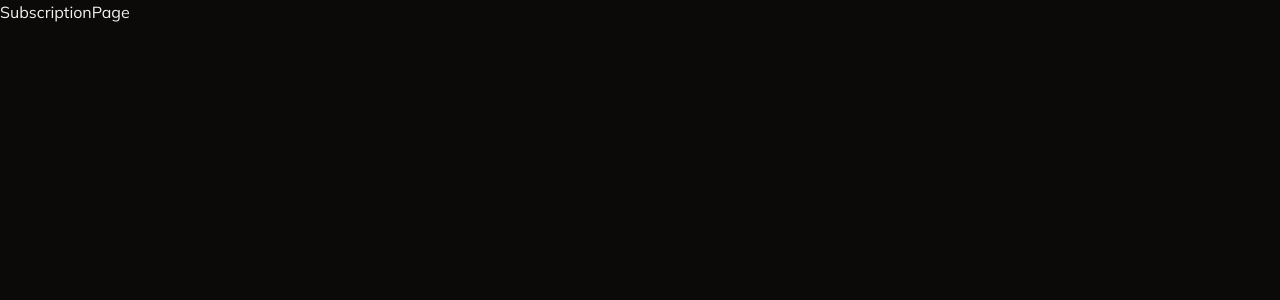
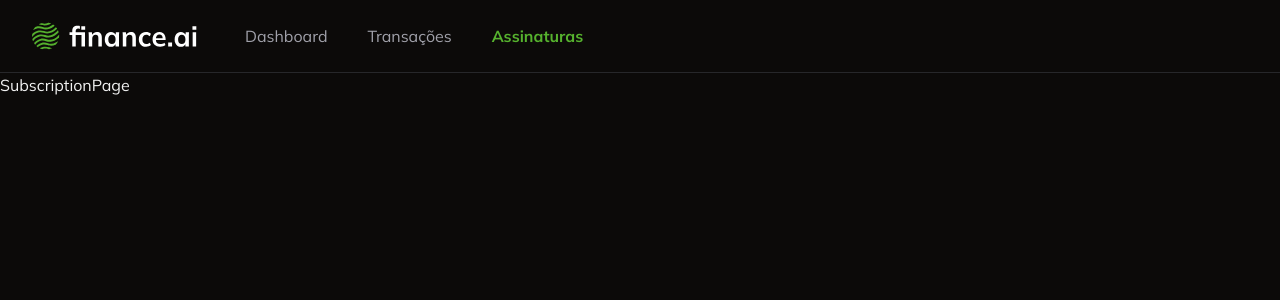
Before and after one commit to MDSLuciano/finance-ai, a Next.js app: page /subscription in a window 1280 px wide. Shown: the top 300 px of the page. Built offline with nearby package versions, Linux system fonts and the light colour scheme.

Commit message:
feat: add navbar component

```diff
--- /dev/null
+++ b/app/_components/navbar.tsx
@@ -0,0 +1,41 @@
+"use client";
+
+import { UserButton } from "@clerk/nextjs";
+import Image from "next/image";
+import Link from "next/link";
+import { usePathname } from "next/navigation";
+
+const NavBar = () => {
+    const pathname = usePathname()
+    return (
+        <nav className="flex justify-between border-b border-solid px-8 py-4 ">
+            {/* ESQUERDA */}
+            <div className="flex items-center gap-10">
+                <Image src="/logo.svg" width={173} height={39} alt="Finance AI" />
+
+                <Link href="/" className={
+                    pathname === "/"
+                        ? "text-primary font-bold"
+                        : "text-muted-foreground"
+                }>Dashboard</Link>
+
+                <Link href="/transactions" className={
+                    pathname === "/transactions"
+                        ? "text-primary font-bold"
+                        : "text-muted-foreground"
+                }>Transações</Link>
+
+                <Link href="/subscription" className={
+                    pathname === "/subscription"
+                        ? "text-primary font-bold"
+                        : "text-muted-foreground"
+                }>Assinaturas</Link>
+
+            </div>
+            {/* DIREITA */}
+            <UserButton showName />
+        </nav>
+    );
+}
+
+export default NavBar;
--- a/app/_components/upsert-transaction-dialog.tsx
+++ b/app/_components/upsert-transaction-dialog.tsx
@@ -4,7 +4,7 @@
 import { Input } from "./ui/input";
 import { MoneyInput } from "./money-input";
 import { Select, SelectContent, SelectItem, SelectTrigger, SelectValue } from "./ui/select";
-import { PAYMENT_METHODS_OPTIONS, TRANSACTION_CATEGORIES_OPTIONS, TRANSACTION_TYPES_OPTIONS } from "../_constants/transaction";
+import { PAYMENT_METHODS_OPTIONS, TRANSACTION_CATEGORIES_OPTIONS, TRANSACTION_TYPES_OPTIONS } from "../_constant/transaction";
 import { DatePicker } from "./ui/date-picker";
 import { z } from "zod";
 import { TransactionCategory, TransactionPaymentMethod, TransactionType } from "@prisma/client";
--- a/app/layout.tsx
+++ b/app/layout.tsx
@@ -3,6 +3,7 @@
 import "./globals.css";
 import { ClerkProvider } from "@clerk/nextjs";
 import { dark } from "@clerk/themes";
+
 
 const mulish = Mulish({ subsets: ["latin-ext"] });
 
@@ -22,7 +23,7 @@
         className={`${mulish.className} dark antialiased`}
       >
         <ClerkProvider appearance={{
-          baseTheme:dark
+          baseTheme: dark
         }}>
           {children}
         </ClerkProvider>
--- a/app/page.tsx
+++ b/app/page.tsx
@@ -1,17 +1,14 @@
-import { UserButton } from "@clerk/nextjs";
 import { auth } from "@clerk/nextjs/server";
 import { redirect } from "next/navigation";
+import NavBar from "./_components/navbar";
 
-const Home = async() =>{
-  const {userId} = await auth();
-  if(!userId){
+const Home = async () => {
+  const { userId } = await auth();
+  if (!userId) {
     redirect("/login")
   }
   return (
-    <div className="flex h-full items-center justify-center">
-      <UserButton showName />
-    </div>
-
+    <NavBar />
   )
 }
 
--- a/app/subscription/page.tsx
+++ b/app/subscription/page.tsx
@@ -1,5 +1,12 @@
+import NavBar from "../_components/navbar";
+
 const SubscriptionPage = () => {
-    return ( <h1>SubscriptionPage</h1> );
+    return (
+        <>
+            <NavBar />
+            <h1>SubscriptionPage</h1>
+        </>
+    );
 }
 
 export default SubscriptionPage;
--- a/app/transactions/_columns/index.tsx
+++ b/app/transactions/_columns/index.tsx
@@ -5,7 +5,7 @@
 import TransactionTypeBadge from "../_components/type-badge"
 import { Button } from "@/app/_components/ui/button"
 import { TrashIcon } from "lucide-react"
-import { TRANSACTION_CATEGORIES_LABELS, TRANSACTION_PAYMENT_METHOD_LABELS } from "@/app/_constants/transaction"
+import { TRANSACTION_CATEGORIES_LABELS, TRANSACTION_PAYMENT_METHOD_LABELS } from "@/app/_constant/transaction"
 import EditTransactionButton from "../_components/edit-transaction-button"
 
 
--- a/app/transactions/page.tsx
+++ b/app/transactions/page.tsx
@@ -1,9 +1,12 @@
+
 import { db } from "../_lib/prisma";
 import { DataTable } from "../_components/ui/data-table";
 import { transactionColumns } from "./_columns";
 import AddTransactionButton from "../_components/add-transaction-button";
 import { redirect } from "next/navigation";
 import { auth } from "@clerk/nextjs/server";
+import NavBar from "../_components/navbar";
+
 
 const TransactionsPage = async () => {
     const { userId } = await auth();
@@ -19,7 +22,10 @@
         },
     });
     return (
+        <>
+            <NavBar />
             <div className="p-6 space-y-6">
+
                 {/* TÍTULO E BOTÃO */}
                 <div className="flex w-full justify-between items-center p-6">
                     <h1 className="font-bold text-2xl">Transações</h1>
@@ -27,6 +33,7 @@
                 </div>
                 <DataTable columns={transactionColumns} data={transactions} />
             </div>
+        </>
     );
 }
 
```
Also changed, not shown: app/_constant/transaction.ts (renamed from app/_constants/transaction.ts). Lines whose indentation alone changed are shown as unchanged.
